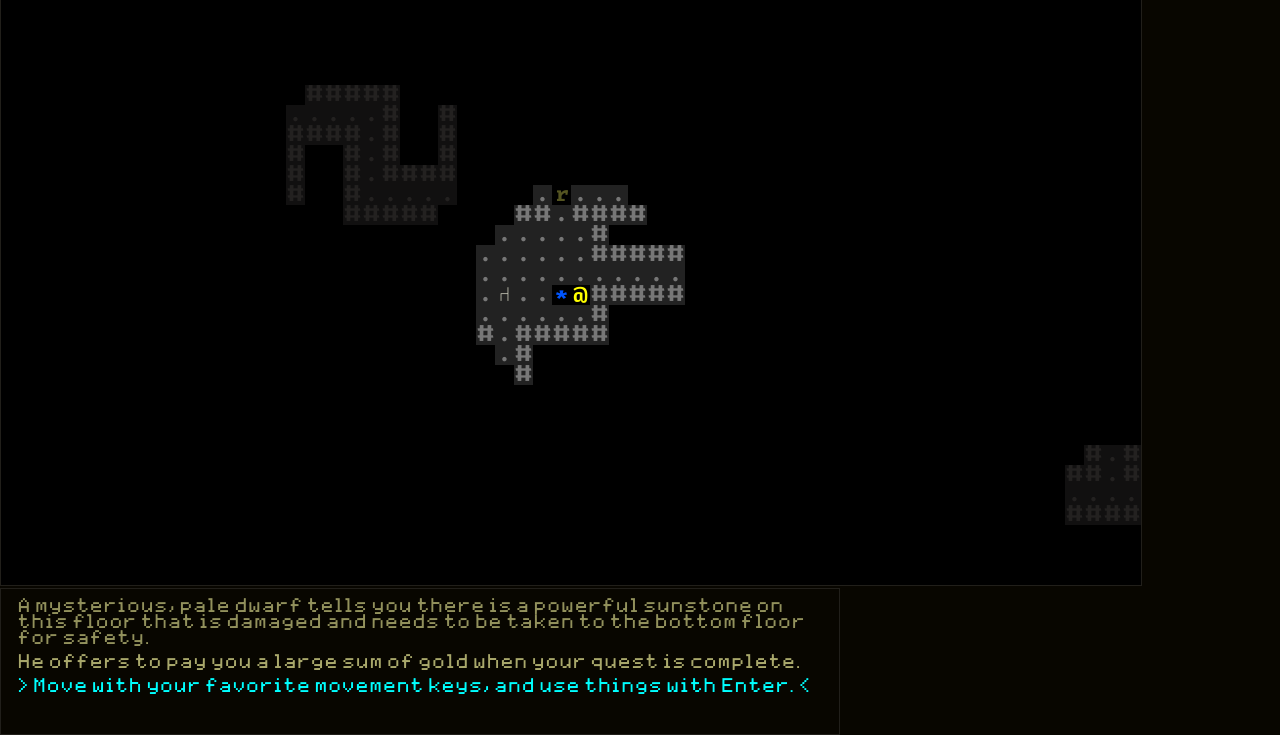
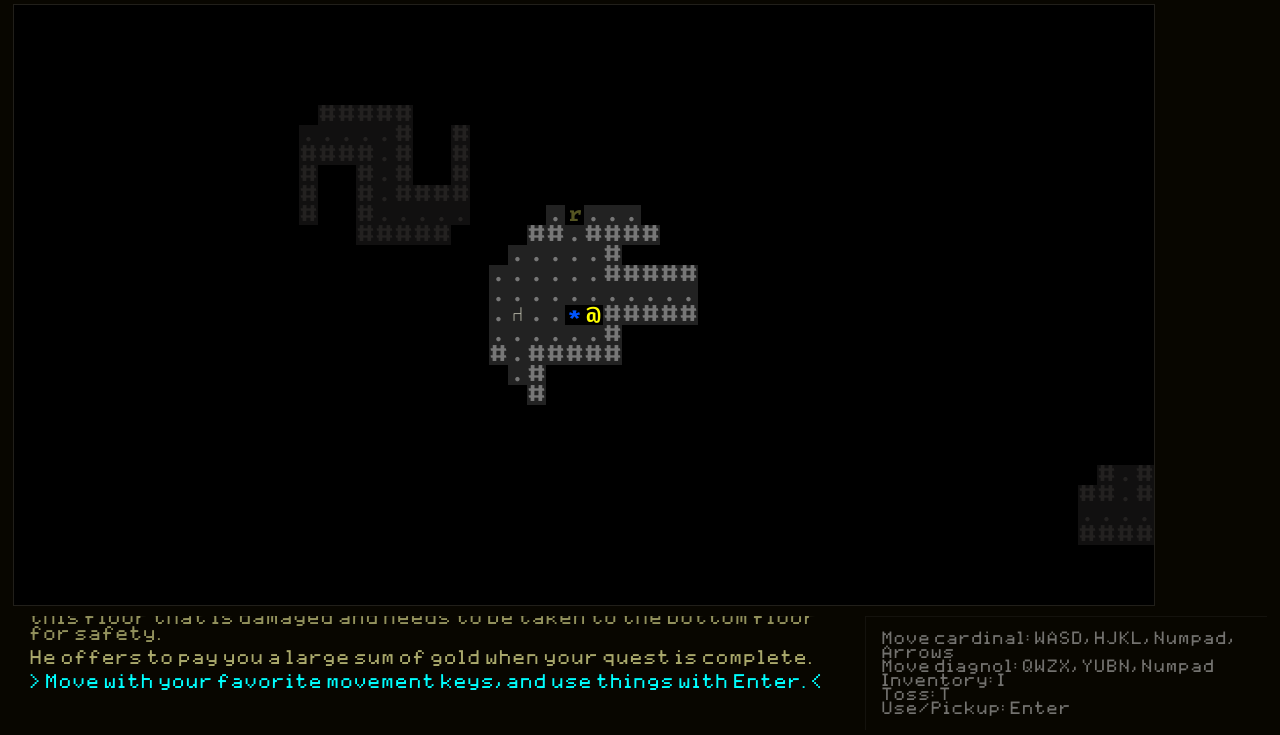
Before and after one commit to rocket-boots/rote, a website built with webpack: page demos/runestar/index.html in a window 1280 px wide. Shown: the part 65-800 px from the top of the page. Built offline with nearby package versions, Linux system fonts and the light colour scheme.

Commit message:
Grid styling

```diff
--- a/demos/runestar/index.html
+++ b/demos/runestar/index.html
@@ -14,6 +14,14 @@
 	</header>
 	<section id="display"></section>
 	<section id="console"></section>
+	<section id="interface"></section>
+	<section id="controls">
+		<div>Move cardinal: WASD, HJKL, Numpad, Arrows</div>
+		<div>Move diagnol: QWZX, YUBN, Numpad</div>
+		<div>Inventory: I</div>
+		<div>Toss: T</div>
+		<div>Use/Pickup: Enter</div>
+	</section>
 </article>
 <div class="scripts">
 	<script src="../../dist/rote-0.2.0.js"></script>
--- a/demos/runestar/star.css
+++ b/demos/runestar/star.css
@@ -1,3 +1,18 @@
+@font-face {
+	font-family: "AppleII";
+	src: url("../../fonts/AppleII.ttf");
+}
+
+@font-face {
+	font-family: "Fix15MonoBold";
+	src: url("../../fonts/Fix15Mono-Bold.woff");
+}
+
+@font-face {
+	font-family: "White Rabbit";
+	src: url("../../fonts/whitrabt.ttf");
+}
+
 html, body {
 	margin: 0;
 	padding: 0;
@@ -29,36 +44,41 @@ h1 {
 	opacity: 0.25;
 }
 
-canvas {
-	border: solid 1px rgba(255, 255, 255, 0.1);
+.rote {
+	display: grid;
+	grid-template-columns: [left] 840px [right] auto;
+	grid-template-rows: [top] 1fr [middle] 6fr [bottom] 4fr;
+	grid-template-areas:
+		"header header"
+		"display interface"
+		"console controls"
+	;
+	grid-gap: 1%;
+	padding: 1%;
+	box-sizing: border-box;
+
+
+	width: 100%;
+	height: 100%;
+	overflow: hidden;
 }
 
-@font-face {
-	font-family: "AppleII";
-	src: url("../../fonts/AppleII.ttf");
+.rote > header {
+	grid-area: header;
 }
 
-@font-face {
-	font-family: "Fix15MonoBold";
-	src: url("../../fonts/Fix15Mono-Bold.woff");
+#display {
+	grid-area: display;
+	/* border-bottom: solid 1px rgba(255, 255, 255, 0.1); */
 }
-
-@font-face {
-	font-family: "White Rabbit";
-	src: url("../../fonts/whitrabt.ttf");
-}
-
-.rote {
-	display: flex;
-	flex-direction: column;
-	width: 100%;
-	height: 100%;
-}
+	canvas {
+		border: solid 1px rgba(255, 255, 255, 0.1);
+	}
 
 #console {
-	width: 840px;
-	border: solid 1px rgba(255, 255, 255, 0.1);
-	flex-grow: 1;
+	grid-area: console;
+	align-self: stretch;
+	/* border: solid 1px rgba(255, 255, 255, 0.1); */
 	padding: 1em;
 	padding-bottom: 2em;
 	box-sizing: border-box;
@@ -93,3 +113,18 @@ canvas {
 .tip {
 	color: #0ff;
 }
+
+#interface {
+	grid-area: interface;
+	/* border: solid 1px rgba(255, 255, 255, 0.1); */
+	padding: 1em;
+}
+
+#controls {
+	grid-area: controls;
+	border: solid 1px rgba(255, 255, 255, 0.1);
+	border-width: 1px 0 0 1px;
+	padding: 1em;
+	opacity: 0.5;
+	font-size: 90%;
+}
```
